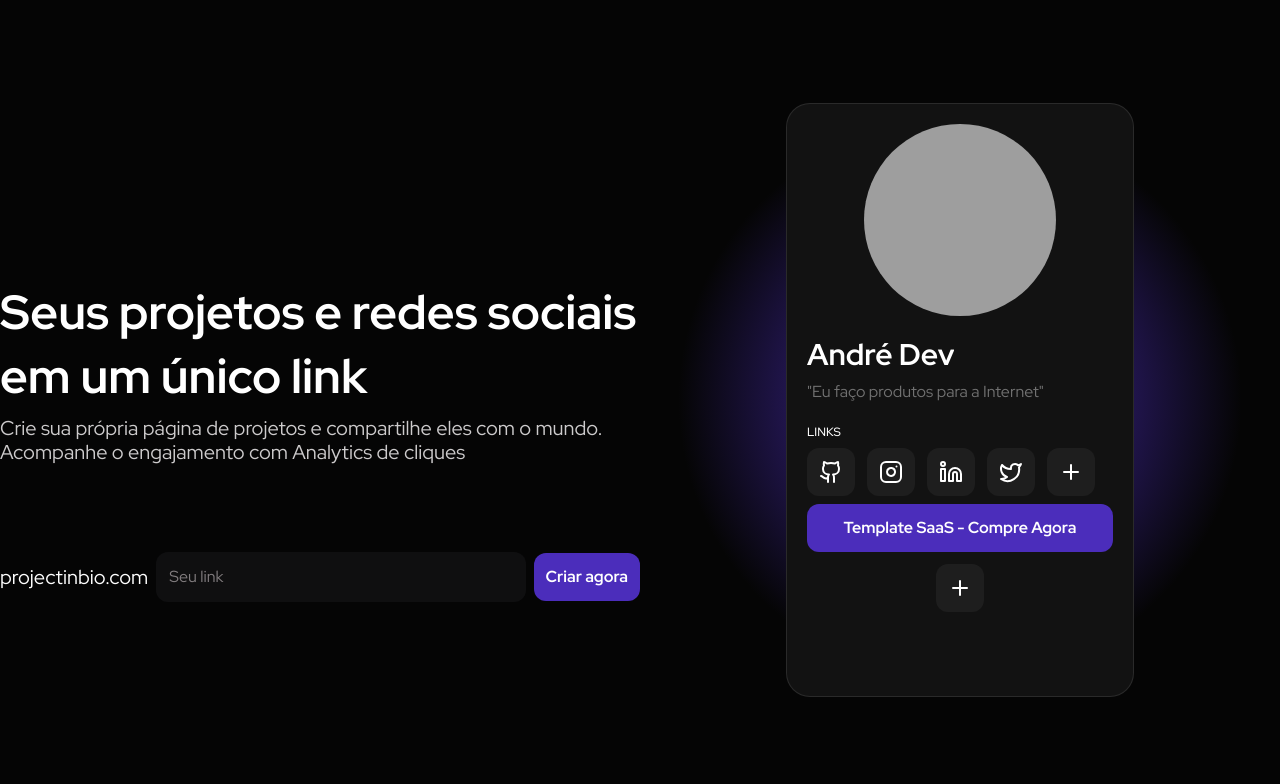
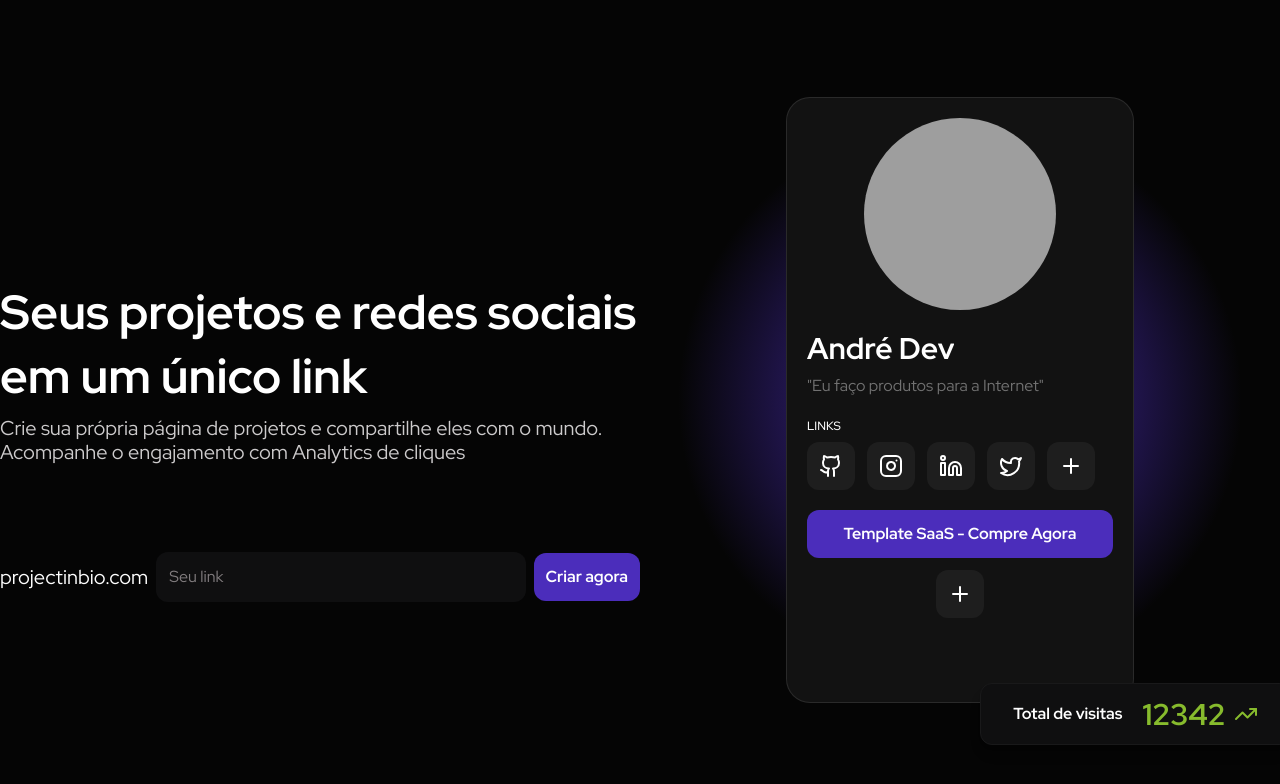
Before and after one commit to rodrigoweich/project-in-bio, a Next.js app: page / in a window 1280 px wide. Shown: the top 784 px of the page. Built offline with nearby package versions, Linux system fonts and the light colour scheme; grey boxes are pictures that could not be loaded.

Commit message:
Componente Total de Visitas

```diff
--- /dev/null
+++ b/app/components/commons/total-visits.tsx
@@ -0,0 +1,18 @@
+import {TrendingUp} from "lucide-react";
+
+export default function TotalVisits() {
+    return (
+        <div
+            className="w-min whitespace-nowrap flex items-center gap-5 bg-background-secondary border border-border-primary px-8 py-3 rounded-xl shadow-lg">
+            <span className="font-bold text-white">Total de visitas</span>
+            <div className="flex items-center gap-2 text-accent-green">
+                <span className="text-3xl font-bold">12342</span>
+                <TrendingUp/>
+            </div>
+            {/* <div className="flex items-center gap-2">
+        <button>Portal</button>
+        <button>Sair</button>
+      </div> */}
+        </div>
+    );
+}
--- a/app/components/commons/user-card.tsx
+++ b/app/components/commons/user-card.tsx
@@ -35,7 +35,7 @@
                         </button>
                     ))}
                 </div>
-
+            </div>
             <div className="flex flex-col gap-3 w-full h-[172px]">
                 <div className="w-full flex flex-col items-center gap-3">
                     <Button className="w-full">Template SaaS - Compre Agora</Button>
@@ -45,6 +45,5 @@
                 </div>
             </div>
         </div>
-        </div>
     );
 }
--- a/app/components/landing-page/hero.tsx
+++ b/app/components/landing-page/hero.tsx
@@ -1,6 +1,7 @@
 import UserCard from "../commons/user-card";
 import Button from "../ui/button";
 import TextInput from "../ui/text-input";
+import TotalVisits from "@/app/components/commons/total-visits";
 
 export default function Hero() {
     return (
@@ -26,7 +27,7 @@
                 <div className="relative">
                     <UserCard/>
                     <div className="absolute -bottom-[7%] -right-[45%]">
-                        {/* <TotalVisits /> */}
+                        <TotalVisits/>
                     </div>
                     <div className="absolute top-[20%] -left-[45%] -z-10">
                         {/* <ProjectCard /> */}
```
Lines whose indentation alone changed are shown as unchanged.
